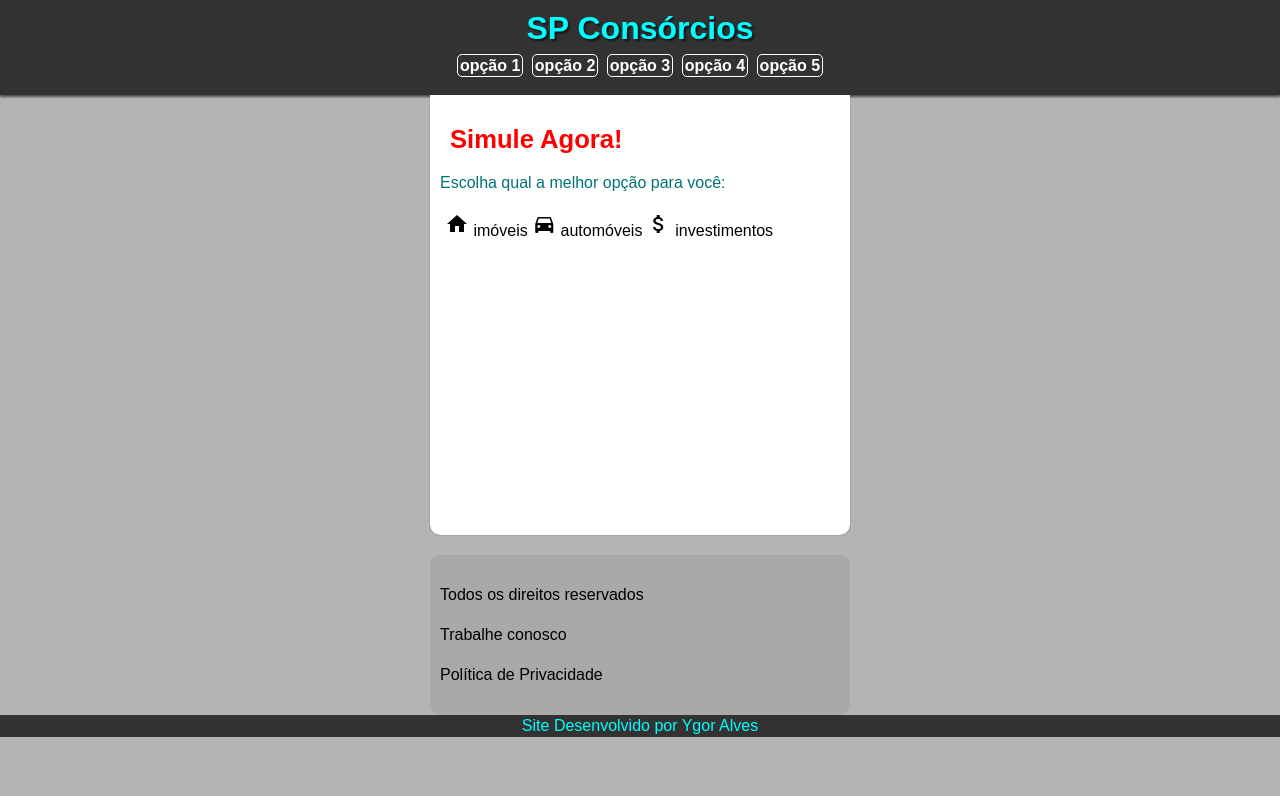
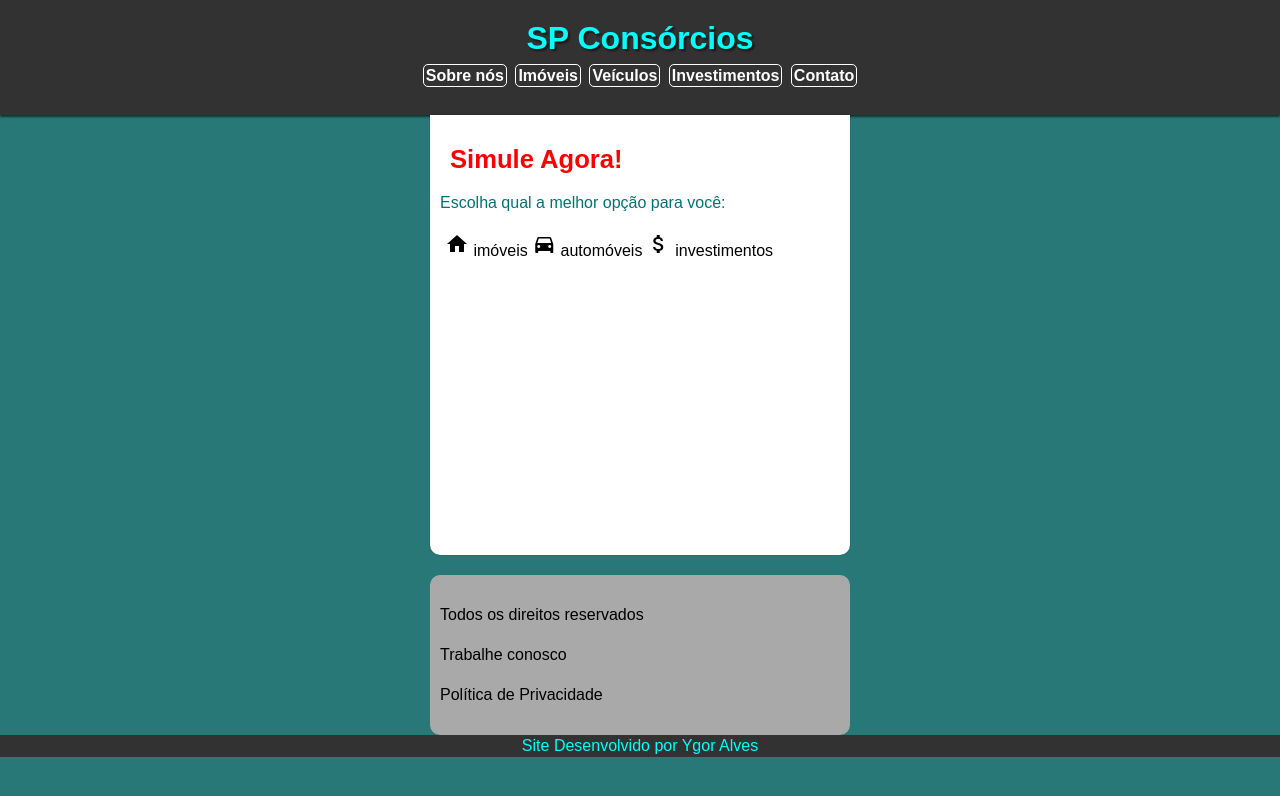
Before and after one commit to ygorjalves/html-css, a plain HTML site: page exercicios/ex026/mq006/index.html in a window 1280 px wide. Drawn offline with Linux system fonts and the light colour scheme.

Commit message:
finalizei o projeto consorcio

```diff
--- a/exercicios/ex026/mq006/estilos/style.css
+++ b/exercicios/ex026/mq006/estilos/style.css
@@ -7,13 +7,13 @@
 }
 
 html, body {
-background-color: rgb(180, 180, 180);
+background-color: rgb(40, 120, 120);
 }
 
 header {
     background-color: rgb(50, 50, 50);
     color: white;
-    padding: 10px;
+    padding: 20px;
     box-shadow: 0px 2px 2px rgba(0, 0, 0, 0.575);
 }
 
@@ -134,6 +134,22 @@ aside p {
     line-height: 40px;
 }
 
+aside a {
+    text-decoration: none;
+    color: black;
+}
+
+aside a:hover {
+    color: white;
+    background-color: black;
+    padding: 5px;
+    border-radius: 5px;
+}
+
+#range {
+    display: none;
+}
+
 
 
 
--- a/exercicios/ex026/mq006/index.html
+++ b/exercicios/ex026/mq006/index.html
@@ -14,11 +14,11 @@
         <span id="burger" class="material-icons" onclick="clickBurger()">menu</span>
         <menu id="menu">
             <ul>
-                <li><a href="#">opção 1</a></li>
-                <li><a href="#">opção 2</a></li>
-                <li><a href="#">opção 3</a></li>
-                <li><a href="#">opção 4</a></li>
-                <li><a href="#">opção 5</a></li>
+                <li><a href="#">Sobre nós</a></li>
+                <li><a href="#">Imóveis</a></li>
+                <li><a href="#">Veículos</a></li>
+                <li><a href="#">Investimentos</a></li>
+                <li><a href="#">Contato</a></li>
             </ul>
         </menu>
     </header>
@@ -101,15 +101,21 @@
             </div>
             <div id="form">
                 <form action="cadastro.php" method="get">
+                    <p id="range">
+                       <label for="inum">Valor  do crédito:</label>
+                       <input type="range" name="nnum" id="inum" min="100000" max="1000000" required step="50000" oninput="ival.innerHTML = Number(inum.value)">
+                       <output>R$</output>
+                       <output id="ival">100000</output>
+                    </p>
                     <input id="simu" type="submit" value="SIMULAR">
                 </form>
             </div>
         </article>
     </main>
     <aside>
-        <p>Todos os direitos reservados</p>
-        <p>Trabalhe conosco</p>
-        <p>Política de Privacidade</p>
+        <p><a href="#">Todos os direitos reservados</a></p>
+        <p><a href="#">Trabalhe conosco</a></p>
+        <p><a href="#">Política de Privacidade</a></p>
     </aside>
     <footer>
         <p>Site Desenvolvido por Ygor Alves</p>
@@ -195,7 +201,9 @@
 
         function simular() {
             var simu = document.getElementById('simu')
+            var range = document.getElementById('range')
             simu.style.display = 'block'
+            range.style.display = 'block'
         }
     </script>
 </body>
```
